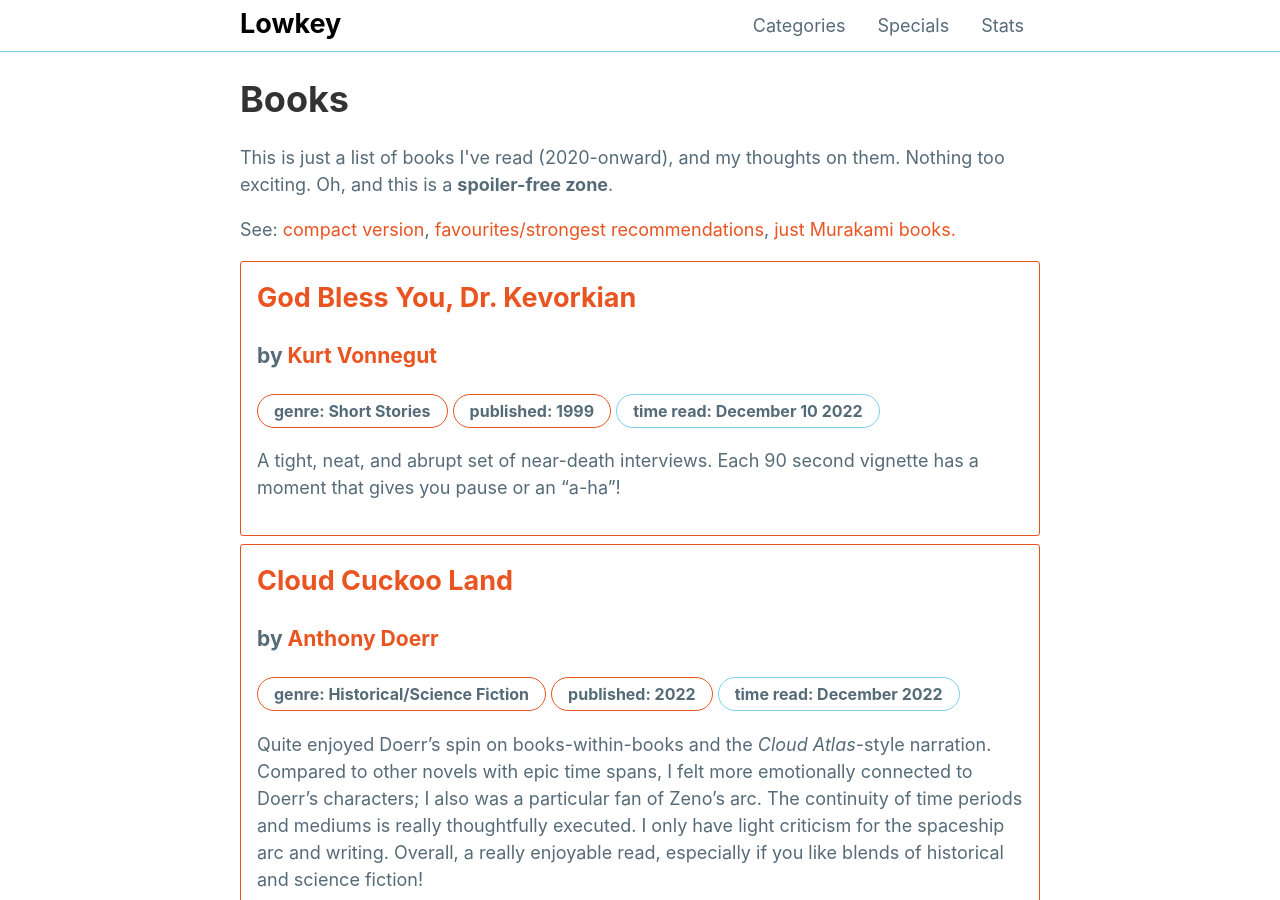
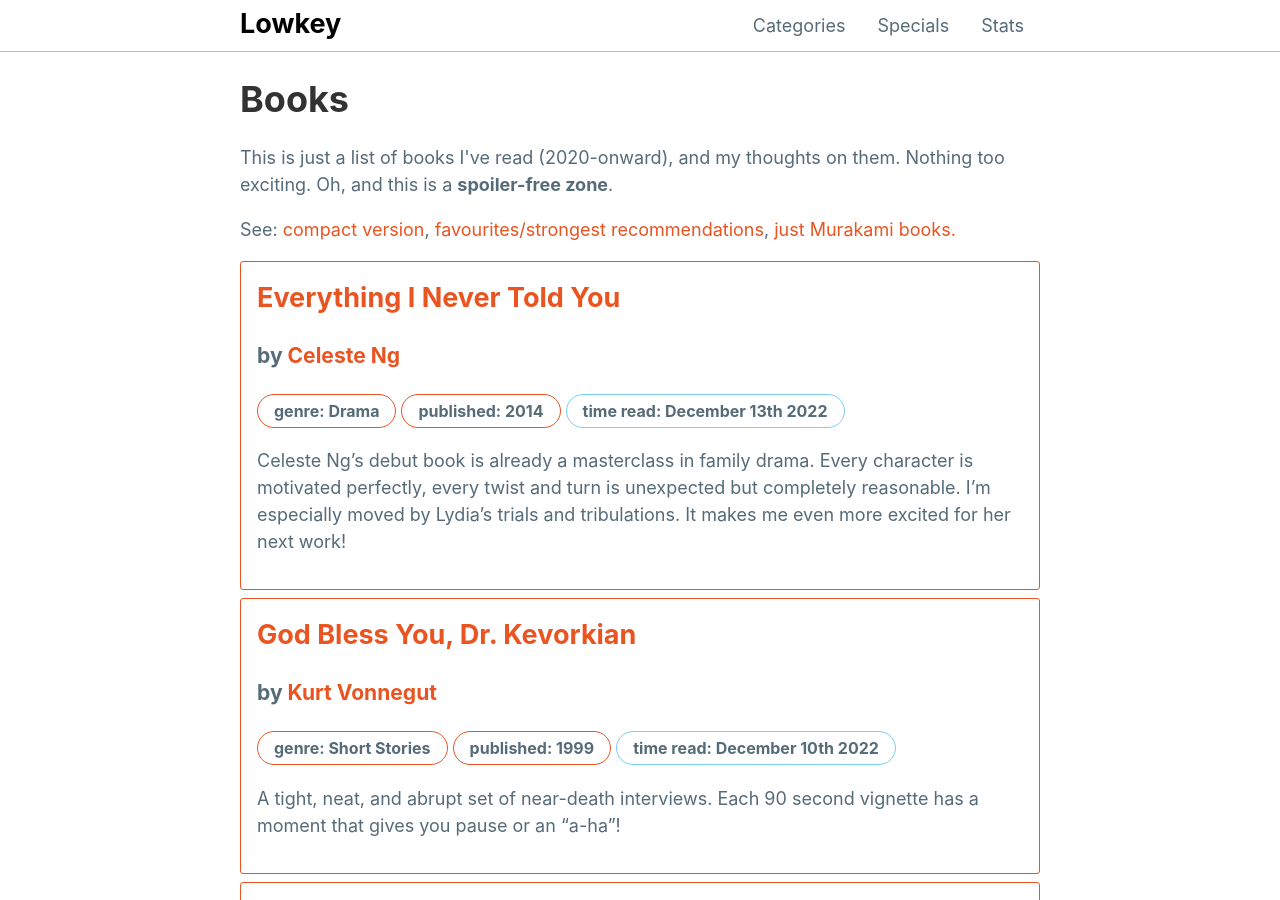
Before and after one commit to mattxwang/lowkey, a Jekyll site: the page built from stats/books.html, in a window 1280 px wide and 900 px high. Built offline with Jekyll 4.4.1, drawn with Linux system fonts in a browser that asks for light colours.

Commit message:
celeste ng is SO GOOD

```diff
--- a/_data/books.yml
+++ b/_data/books.yml
@@ -771,6 +771,15 @@ drkevorkian:
   author: Kurt Vonnegut
   genre: Short Stories
   year_published: 1999
-  time_read: December 10 2022
+  time_read: December 10th 2022
   thoughts: >
     A tight, neat, and abrupt set of near-death interviews. Each 90 second vignette has a moment that gives you pause or an "a-ha"!
+everythinginevertoldyou:
+  title: Everything I Never Told You
+  author: Celeste Ng
+  genre: Drama
+  year_published: 2014
+  time_read: December 13th 2022
+  strong: true
+  thoughts: >
+    Celeste Ng's debut book is already a masterclass in family drama. Every character is motivated perfectly, every twist and turn is unexpected but completely reasonable. I'm especially moved by Lydia's trials and tribulations. It makes me even more excited for her next work!
```
